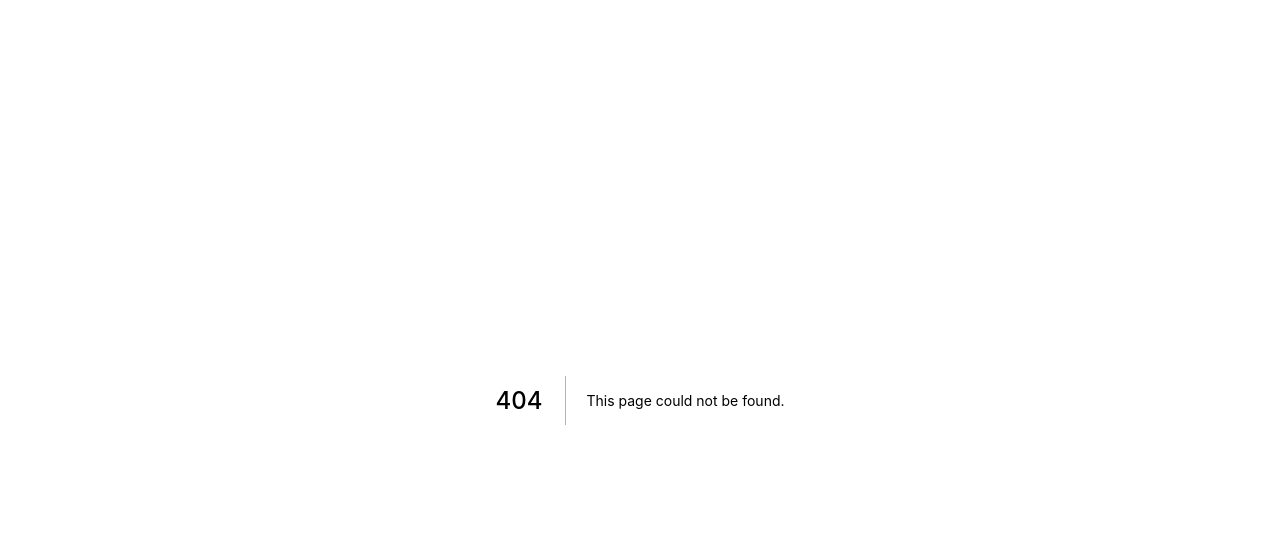
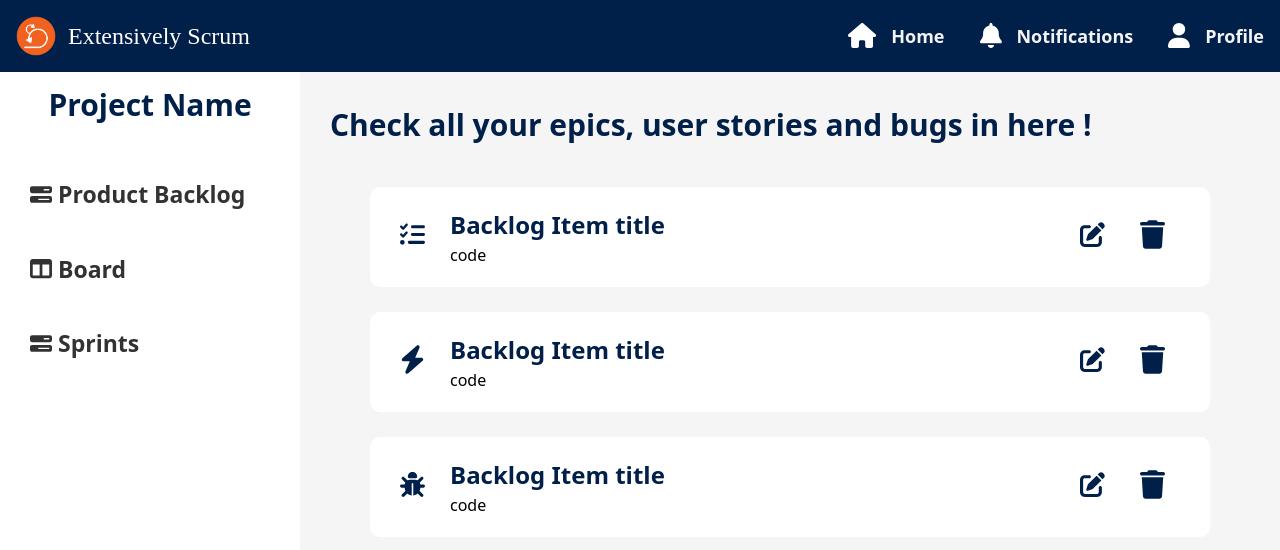
Before and after one commit to TwoDaysProject/extensively-scrum-front, a Next.js app: page /project/1 in a window 1280 px wide. Before the commit this address had no page. Shown: the top 550 px of the page. Built offline with nearby package versions, Linux system fonts and the light colour scheme; a web font is replaced by a local one.

Commit message:
project page (product backlog)

```diff
--- /dev/null
+++ b/components/projectPage/LeftNavBar.js
@@ -0,0 +1,45 @@
+import React from 'react';
+import styles from "/components/projects/projects.module.css";
+import { FontAwesomeIcon } from "@fortawesome/react-fontawesome";
+import {
+    faTasksAlt, faColumns, faBarsProgress
+  } from "@fortawesome/free-solid-svg-icons";
+
+
+function LeftNavBar({setCurrentPage}) {
+
+  return (
+    <div className={styles.navcontainer}>
+        <div className={styles.navheader}>
+            <h1> Project Name </h1>
+        </div>
+        <div className={styles.navwrapper}>
+            <ul>
+                <li>
+					<FontAwesomeIcon
+							icon={faTasksAlt}
+							style={{ width: "22px", cursor: "pointer" }}
+						/>{" "}
+					<a href='/project/productBacklog'>Product Backlog</a>
+				</li>
+				<li>
+					<FontAwesomeIcon
+							icon={faColumns}
+							style={{ width: "22px", cursor: "pointer" }}
+						/>{" "}
+					<a href="/project/board">Board </a>
+				</li>
+				<li>
+					<FontAwesomeIcon
+							icon={faBarsProgress}
+							style={{ width: "22px", cursor: "pointer" }}
+						/>{" "}
+					<a href="/project/sprints">Sprints </a>
+				</li>
+            </ul>
+        </div>
+    </div>
+  )
+}
+
+export default LeftNavBar
--- /dev/null
+++ b/components/projectPage/board.js
@@ -0,0 +1,10 @@
+import React from 'react'
+
+
+function Board() {
+  return (
+    <h1> Boaaaaaaaaaaaaaaaaaaaaaaaaaaaaaaaaaaaaaaaaaaaaaaaaaaard </h1>
+  )
+}
+
+export default Board
--- /dev/null
+++ b/components/projectPage/productBacklog.js
@@ -0,0 +1,99 @@
+import React from 'react'
+import styles from "/components/projects/projects.module.css";
+import { FontAwesomeIcon } from "@fortawesome/react-fontawesome";
+import {
+    faListCheck, faEdit, faTrash, faBolt, faBug,
+  } from "@fortawesome/free-solid-svg-icons";
+import { color } from '@mui/system';
+
+
+function ProductBacklog() {
+  return (
+    <div className={styles.contentcontainer}>
+    <h1 className={styles.contenttitle}> Check all your epics, user stories and bugs in here !</h1>
+    <div className={styles.contentwrapper}>
+
+        <div className={styles.projecttab} onClick={() => location.href='#'} >
+            <div className={styles.tableft}>
+                <FontAwesomeIcon title='Epic'
+							    icon={faListCheck}
+							    style={{ width: "25px", height: "35px", cursor: "pointer" ,
+                                    color: "#00204A", padding: "10px", paddingRight: "25px" }}
+			    />
+                <div>
+                    <h2 className={styles.projecttitle}> Backlog Item title </h2>
+                    <text> code </text>
+                </div>
+            </div>
+            <div>
+                <FontAwesomeIcon title='Epic'
+							    icon={faEdit}
+							    style={{ width: "25px", height: "35px", cursor: "pointer" ,
+                                    color: "#00204A", padding: "10px", paddingRight: "25px" }}
+			    />
+                <FontAwesomeIcon title='Epic'
+							    icon={faTrash}
+							    style={{ width: "25px", height: "35px", cursor: "pointer" ,
+                                    color: "#00204A", padding: "10px", paddingRight: "25px" }}
+			    />
+            </div>
+        </div>
+
+        <div className={styles.projecttab} onClick={() => location.href='#'} >
+            <div className={styles.tableft}>
+                <FontAwesomeIcon title='User Story'
+							    icon={faBolt}
+							    style={{ width: "25px", height: "35px", cursor: "pointer" ,
+                                    color: "#00204A", padding: "10px", paddingRight: "25px" }}
+			    />
+                <div>
+                    <h2 className={styles.projecttitle}> Backlog Item title </h2>
+                    <text> code </text>
+                </div>
+            </div>
+            <div>
+                <FontAwesomeIcon title='Epic'
+							    icon={faEdit}
+							    style={{ width: "25px", height: "35px", cursor: "pointer" ,
+                                    color: "#00204A", padding: "10px", paddingRight: "25px" }}
+			    />
+                <FontAwesomeIcon title='Epic'
+							    icon={faTrash}
+							    style={{ width: "25px", height: "35px", cursor: "pointer" ,
+                                    color: "#00204A", padding: "10px", paddingRight: "25px" }}
+			    />
+            </div>
+        </div>
+
+        <div className={styles.projecttab} onClick={() => location.href='#'} >
+            <div className={styles.tableft}>
+                <FontAwesomeIcon title='Bug'
+							    icon={faBug}
+							    style={{ width: "25px", height: "35px", cursor: "pointer" ,
+                                    color: "#00204A", padding: "10px", paddingRight: "25px" }}
+			    />
+                <div>
+                    <h2 className={styles.projecttitle}> Backlog Item title </h2>
+                    <text> code </text>
+                </div>
+            </div>
+            <div>
+                <FontAwesomeIcon title='Epic'
+							    icon={faEdit}
+							    style={{ width: "25px", height: "35px", cursor: "pointer" ,
+                                    color: "#00204A", padding: "10px", paddingRight: "25px" }}
+			    />
+                <FontAwesomeIcon title='Epic'
+							    icon={faTrash}
+							    style={{ width: "25px", height: "35px", cursor: "pointer" ,
+                                    color: "#00204A", padding: "10px", paddingRight: "25px" }}
+			    />
+            </div>
+        </div>
+    </div>
+
+</div>
+  )
+}
+
+export default ProductBacklog
--- /dev/null
+++ b/components/projectPage/sprints.js
@@ -0,0 +1,10 @@
+import React from 'react'
+
+
+function Sprints() {
+  return (
+    <h1> Spriiiiiiiiiiiiiiiiiiiiiiiiiiiiiiiiiiiiiidfffffffffffffffffffffffffffffffffffffiiiiiiiiiiiint </h1>
+  )
+}
+
+export default Sprints
--- a/components/projects/Content.js
+++ b/components/projects/Content.js
@@ -13,71 +13,7 @@ function Content() {
     <div className={styles.contentcontainer}>
         <h1 className={styles.contenttitle}> Your projects </h1>
         <div className={styles.contentwrapper}>
-            <div className={styles.projecttab} >
-                <div>
-                    <h2 className={styles.projecttitle}> Project Name </h2>
-                    <text> ProjectdescriptionProctdescriptionProjectdesc</text>
-                </div>
-                <div>
-                    <ul className={styles.projectmembers}>
-                        <li>
-                            <FontAwesomeIcon title='user name'
-							    icon={faUser}
-							    style={{ width: "25px", height: "25px", cursor: "pointer" ,
-                                    color: "#00204A", cursor: "pointer" }}
-						    />
-                        </li>
-                        <li>
-                            <FontAwesomeIcon title='user name'
-							    icon={faUser}
-							    style={{ width: "25px", height: "25px", cursor: "pointer" ,
-                                    color: "#00204A", cursor: "pointer" }}
-						    />
-                        </li>
-                        <li>
-                            <FontAwesomeIcon title='user name'
-							    icon={faUser}
-							    style={{ width: "25px", height: "25px", cursor: "pointer" ,
-                                    color: "#00204A", cursor: "pointer" }}
-						    />
-                        </li>
-                    </ul>
-                </div>
-            </div>
-
-            <div className={styles.projecttab} >
-                <div>
-                    <h2 className={styles.projecttitle}> Project Name </h2>
-                    <text> ProjectdescriptionProctdescriptionProjectdesc</text>
-                </div>
-                <div>
-                    <ul className={styles.projectmembers}>
-                        <li>
-                            <FontAwesomeIcon title='user name'
-							    icon={faUser}
-							    style={{ width: "25px", height: "25px", cursor: "pointer" ,
-                                    color: "#00204A", cursor: "pointer" }}
-						    />
-                        </li>
-                        <li>
-                            <FontAwesomeIcon title='user name'
-							    icon={faUser}
-							    style={{ width: "25px", height: "25px", cursor: "pointer" ,
-                                    color: "#00204A", cursor: "pointer" }}
-						    />
-                        </li>
-                        <li>
-                            <FontAwesomeIcon title='user name'
-							    icon={faUser}
-							    style={{ width: "25px", height: "25px", cursor: "pointer" ,
-                                    color: "#00204A", cursor: "pointer" }}
-						    />
-                        </li>
-                    </ul>
-                </div>
-            </div>
-
-            <div className={styles.projecttab} >
+            <div className={styles.projecttab} onClick={() => location.href='project/productBacklog'} >
                 <div>
                     <h2 className={styles.projecttitle}> Project Name </h2>
                     <text> ProjectdescriptionProctdescriptionProjectdesc</text>
--- a/components/projects/projects.module.css
+++ b/components/projects/projects.module.css
@@ -92,3 +92,7 @@
 .projectmembers >li{
     padding: 5px;
 }
+.tableft {
+    display: flex;
+    flex-direction: row;
+}
--- /dev/null
+++ b/pages/project/[navitem].js
@@ -0,0 +1,29 @@
+import { useRouter } from "next/router";
+import Navbar from "/components/navbar/Navbar";
+import LeftNavBar from "../../components/projectPage/leftnavbar";
+import ProductBacklog from "../../components/projectPage/productBacklog";
+import Sprints from "../../components/projectPage/sprints";
+import Board from "../../components/projectPage/board";
+
+const SpecificPage = () => {
+
+    const router = useRouter()
+    const path = router.query.navitem
+    let CenterPage = ProductBacklog;
+    if (path === "board") {
+        CenterPage = Board;
+    }
+    else if (path === "sprints") {
+        CenterPage = Sprints
+    }
+    else if (path === "productBacklog") {
+        CenterPage = ProductBacklog
+    }
+    return (<div>
+        <Navbar />
+        <LeftNavBar />
+        <CenterPage />
+    </div>)
+}
+
+export default SpecificPage;
--- a/styles/globals.css
+++ b/styles/globals.css
@@ -23,12 +23,12 @@ body {
 }
 
 .bigCenteredCard {
-  width: 50%;
+  width: 60em;
   position: relative;
   top: 20%;
   margin: auto;
   background: white;
-  height: 65%;
+  height: 50em;
   box-shadow: 0px 0px 17px -2px rgba(0,0,0,0.42)
 }
 
```
